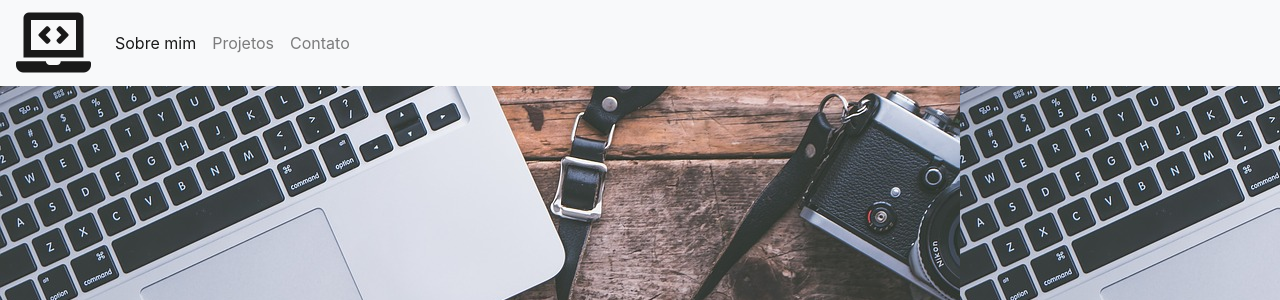
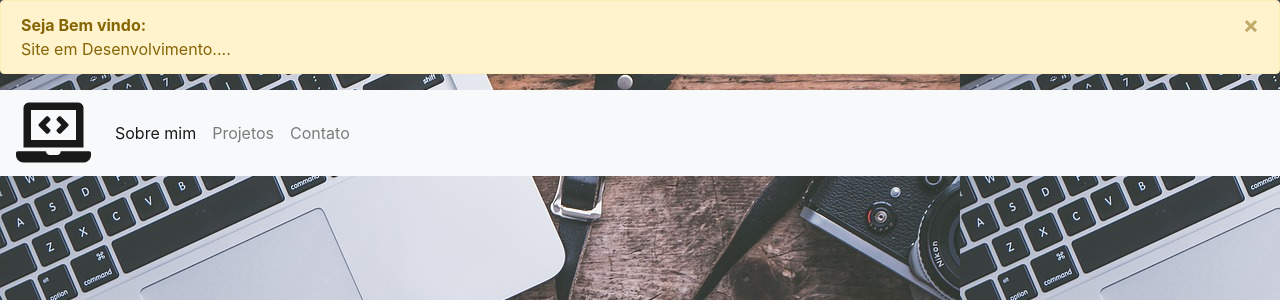
Before and after one commit to Lucas-Fernandes-Ramos/site-pessoal, a plain HTML site: page index.html in a window 1280 px wide. Shown: the top 300 px of the page. Drawn offline with Linux system fonts and the light colour scheme.

Commit message:
msg de alerta adicionado ao index.html

```diff
--- a/index.html
+++ b/index.html
@@ -15,9 +15,14 @@
 
 </head>
 <body>
-
+  <div class="alert alert-warning alert-dismissible fade show" role="alert">
+    <strong>Seja Bem vindo: </strong> <br> Site em Desenvolvimento....
+    <button type="button" class="close" data-dismiss="alert" aria-label="Close">
+      <span aria-hidden="true">&times;</span>
+    </button>
+  </div>
     <header>
-            <nav id="navbar" class="fixed-top navbar navbar-expand-lg navbar-light bg-light">
+            <nav id="navbar" class=" navbar navbar-expand-lg navbar-light bg-light">
                     <a class="navbar-brand" href="#"><i class="fas fa-laptop-code"></i></a>
                     <button class="navbar-toggler" type="button" data-toggle="collapse" data-target="#navbarNavDropdown" aria-controls="navbarNavDropdown" aria-expanded="false" aria-label="Toggle navigation">
                       <span class="navbar-toggler-icon"></span>
@@ -159,5 +164,6 @@
 <script src="js/jquery.js"></script>
 <script src="js/bootstrap.min.js"></script>
 
+
 </body>
 </html>
```
